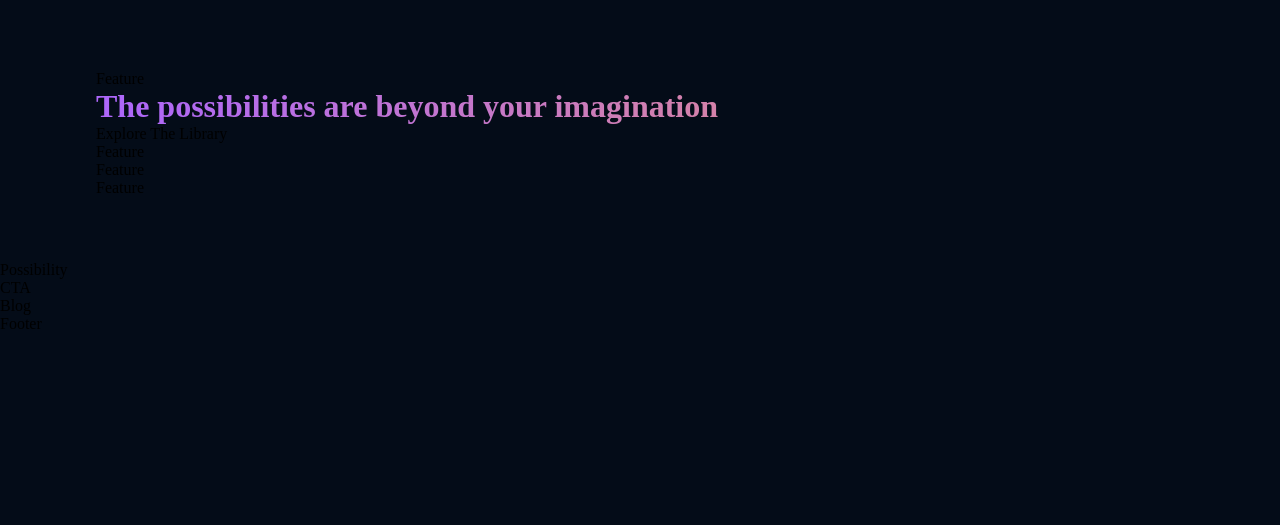
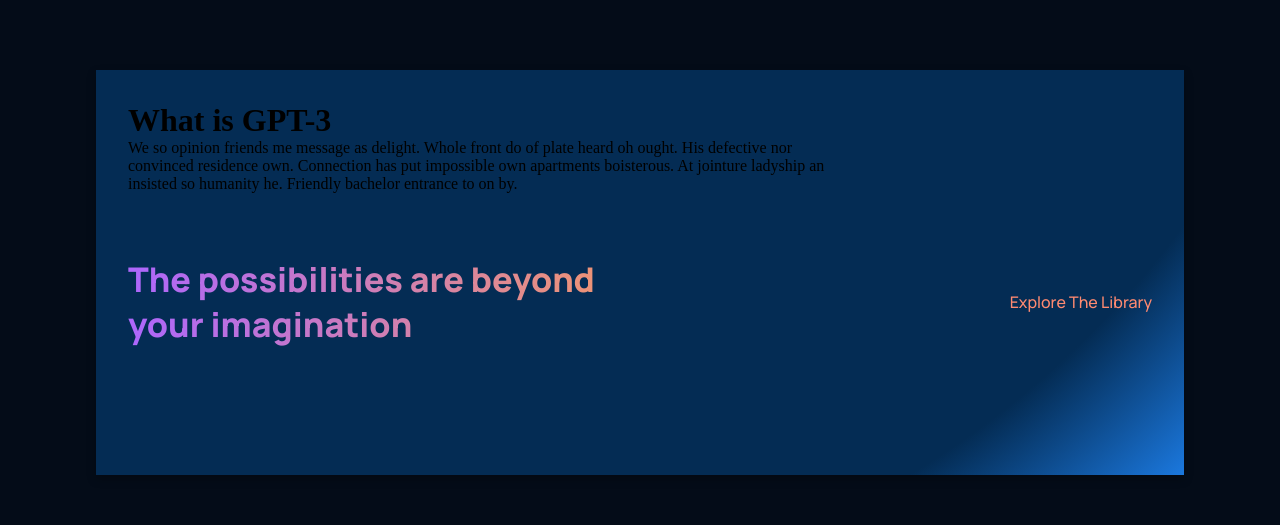
Before and after one commit to ioFrimpong/jstvybn, a React (Create React App) app: page / in a window 1280 px wide. Shown: the part 926-1451 px from the top of the page. Before the commit the page ends 1259 px from the top, so only its background shows below. Built offline with nearby package versions, Linux system fonts and the light colour scheme.

Commit message:
whatGPT3 and feature updates

```diff
--- a/src/components/feature/Feature.jsx
+++ b/src/components/feature/Feature.jsx
@@ -1,9 +1,18 @@
 import React from 'react';
 import './feature.css';
 
-const Feature = () => {
+const Feature = ( {title, text} ) => {
   return (
-    <div>Feature</div>
+    <div className='gpt3__features-container__feature'>
+      <div className='gpt3__features-container__feature-title'>
+        <div />
+        <h1> {title} </h1>
+      </div>
+
+      <div className='gpt3__features-container__feature-text'>
+        {text}
+      </div>
+    </div>
   )
 }
 
--- a/src/containers/whatGPT3/WhatGPT3.jsx
+++ b/src/containers/whatGPT3/WhatGPT3.jsx
@@ -6,7 +6,7 @@
   return (
     <div className='gpt3__whatgpt3 section__margin' id='wgpt3'>
       <div className='gpt3__whatgpt3-feature'>
-        < Feature />
+        < Feature title='What is GPT-3' text='We so opinion friends me message as delight. Whole front do of plate heard oh ought. His defective nor convinced residence own. Connection has put impossible own apartments boisterous. At jointure ladyship an insisted so humanity he. Friendly bachelor entrance to on by.'/>
       </div>
       <div className='gpt3__whatgpt3-heading'>
         <h1 className='gradient__text'>
--- a/src/containers/whatGPT3/whatGPT3.css
+++ b/src/containers/whatGPT3/whatGPT3.css
@@ -0,0 +1,117 @@
+.gpt3__whatgpt3 {
+    display: flex;
+    flex-direction: column;
+
+    padding: 2rem;
+    background: var(--color-footer);
+
+    /* ff 3.6+ */
+    background:-moz-radial-gradient(circle at 30% -100%, #042c54 25%, rgba(4, 44, 84, 1) 85%, rgba(27, 120, 222, 1) 100%);
+
+    /* safari 5.1+,chrome 10+ */
+    background:-webkit-radial-gradient(circle at 30% -100%, #042c54 25%, rgba(4, 44, 84, 1) 85%, rgba(27, 120, 222, 1) 100%);
+
+    /* opera 11.10+ */
+    background:-o-radial-gradient(circle at 30% -100%, #042c54 25%, rgba(4, 44, 84, 1) 85%, rgba(27, 120, 222, 1) 100%);
+
+    /* ie 10+ */
+    background:-ms-radial-gradient(circle at 30% -100%, #042c54 25%, rgba(4, 44, 84, 1) 85%, rgba(27, 120, 222, 1) 100%);
+
+    /* global 92%+ browsers support */
+    background:radial-gradient(circle at 30% -100%, #042c54 25%, rgba(4, 44, 84, 1) 85%, rgba(27, 120, 222, 1) 100%);
+
+    filter: drop-shadow(0px 4px 4px rgba(0, 0, 0, 0.25));
+}
+
+.gpt3__whatgpt3-feature {
+    display: flex;
+}
+
+.gpt3__whatgpt3-feature .gpt3__features-container__feature {
+    margin: 0;
+}
+
+.gpt3__whatgpt3-feature .gpt3__features-container__feature-text {
+    max-width: 700px;
+}
+
+.gpt3__whatgpt3-heading {
+    display: flex;
+    flex-direction: row;
+    justify-content: space-between;
+    align-items: center;
+    margin: 4rem 0 2rem;
+}
+
+.gpt3__whatgpt3-heading h1 {
+    font-family: var(--font-family);
+    font-size: 34px;
+    line-height: 45px;
+    font-weight: 800;
+    max-width: 510px;
+}
+
+.gpt3__whatgpt3-heading p {
+    font-family: var(--font-family);
+    font-weight: 500;
+    font-size: 16px;
+    line-height: 30px;
+    color: var(--color-subtext);
+    cursor: pointer;
+}
+
+.gpt3__whatgpt3-container {
+    display: flex;
+    flex-wrap: wrap;
+    flex-direction: row;
+    margin-top: 2rem;
+}
+
+.gpt3__whatgpt3-container .gpt3__features-container__feature {
+    flex: 1;
+    margin: 1rem;
+    min-width: 210px;
+    display: unset;
+    flex-direction: column;
+}
+
+.gpt3__whatgpt3-container .gpt3__features-container_feature-text {
+    margin-top: 0.5rem;
+}
+
+@media screen and (max-width: 850px) {
+    .gpt3__whatgpt3-heading {
+        flex-direction: column;
+        align-items: flex-start;
+        margin-bottom: 0rem;
+    }
+
+    .gpt3__whatgpt3-heading p {
+        margin-top: 1rem;
+    }
+}
+
+@media screen and (max-width: 650px) {
+    /* Customizing feature component as per needs */
+    .gpt3__whatgpt3-feature .gpt3__features-container__feature {
+        flex-direction: column;
+    }
+
+    /* Customizing feature component as per needs */
+    .gpt3__whatgpt3-feature .gpt3__features-container_feature-text {
+        margin-top: 0.5rem;
+    }
+
+    .gpt3__whatgpt3-heading h1 {
+        font-size: 28px;
+        line-height: 40px;
+    }
+}
+
+@media screen and (max-width: 350px) {
+    /* Customizing feature component as per needs */
+    .gpt3__whatgpt3-container .gpt3__features-container__feature {
+        margin: 1rem 0;
+        min-width: 100%;
+    }
+}
```
